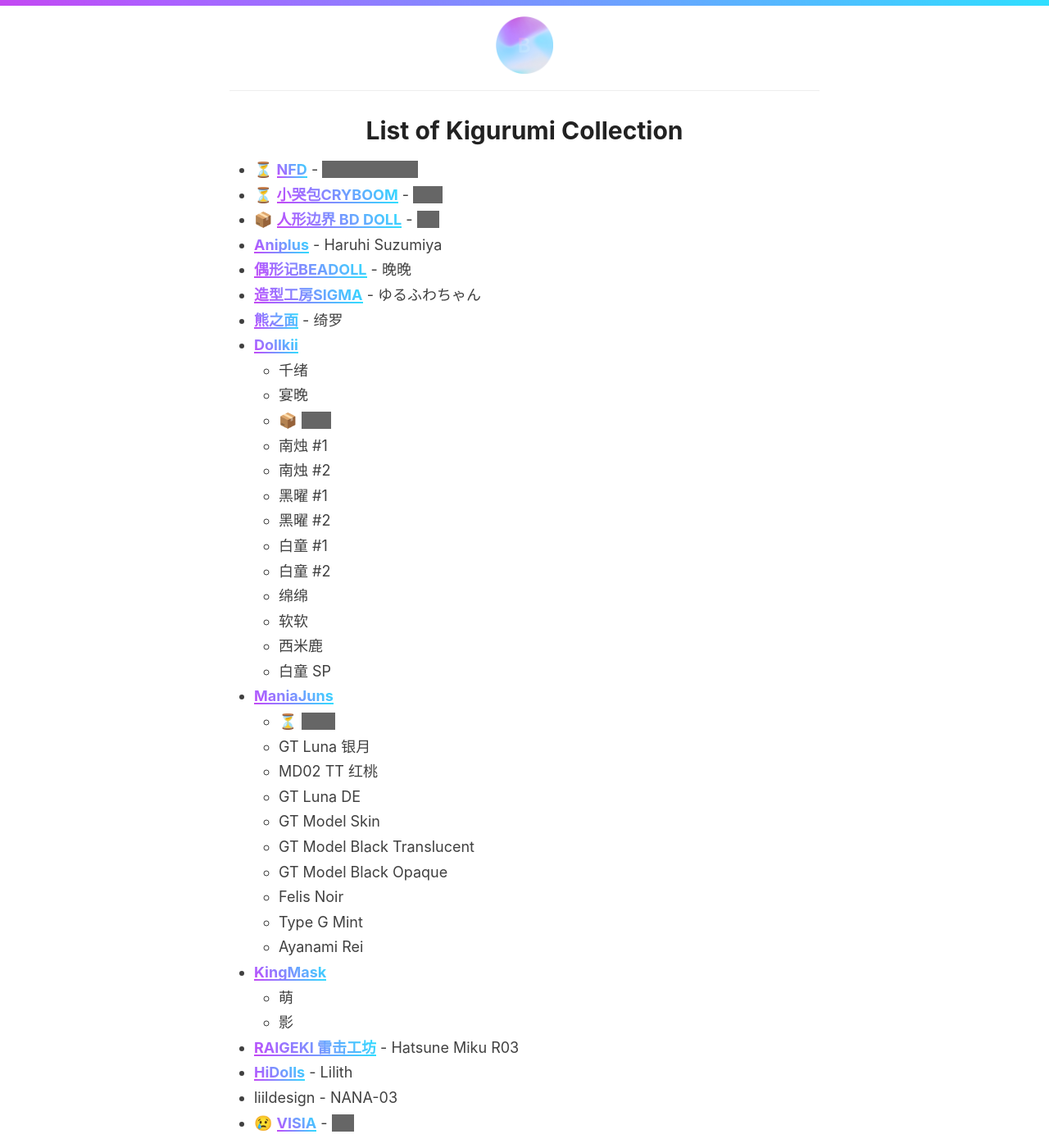
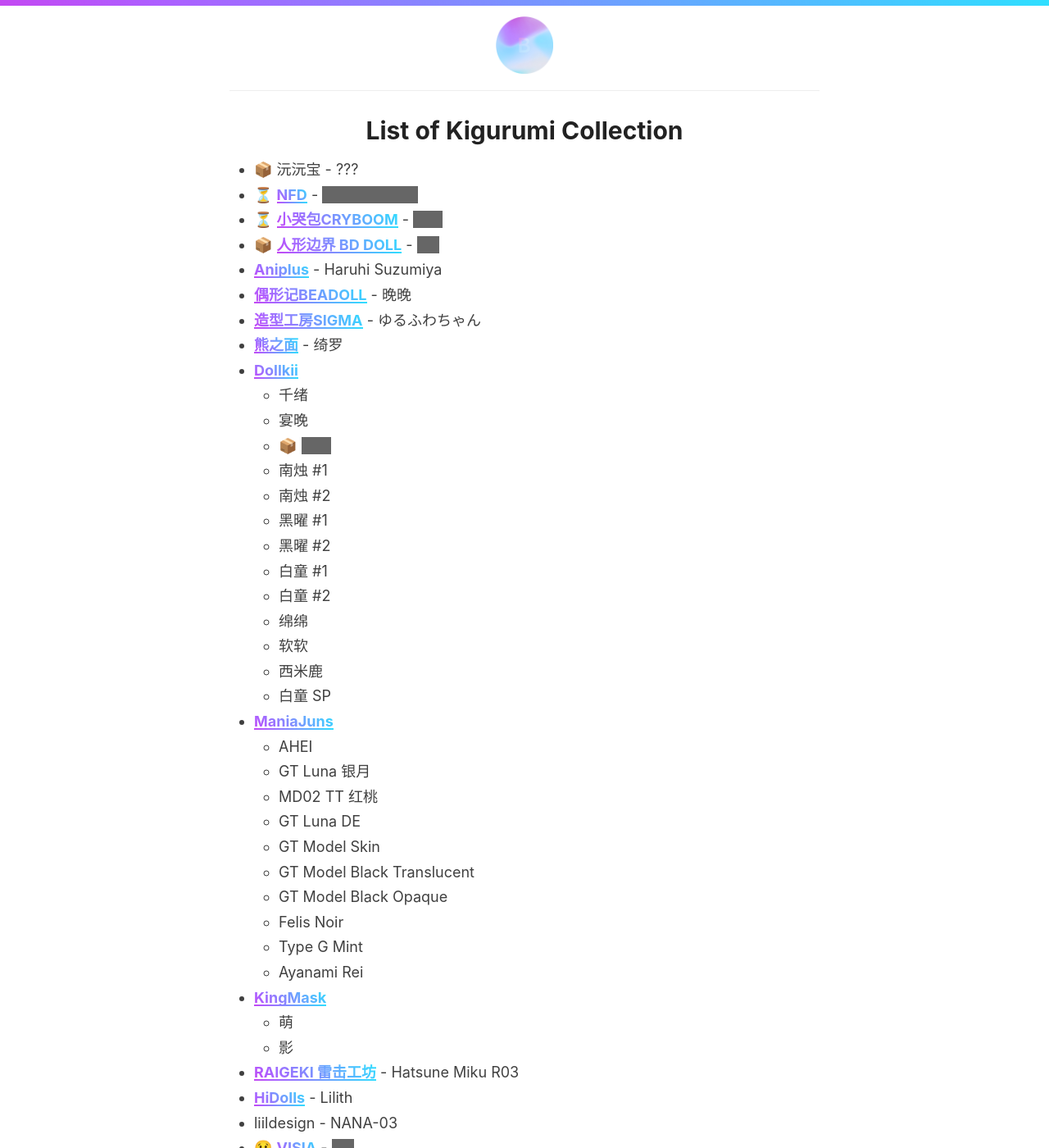
Before and after one commit to 98827ddb7e5a2c2e261912a23d9251d6/98827ddb7e5a2c2e261912a23d9251d6.github.io, a Jekyll site: the page built from _pages/kig-list.md, in a window 1280 px wide and 1400 px high. Shown: the whole window at 82% size. Built offline with Jekyll 4.4.1, drawn with Linux system fonts in a browser that asks for light colours.

Commit message:
- won an auction, AHEI arrived

```diff
--- a/_pages/kig-list.md
+++ b/_pages/kig-list.md
@@ -4,6 +4,7 @@
 permalink: /kig-list/
 ---
 
+- 📦 沅沅宝 - ???
 - ⏳ [NFD](https://twitter.com/NewfacedolL){:target="_blank" rel="noopener"} - <span class="hidden-text">Hatsune Miku<span>
 - ⏳ [小哭包CRYBOOM](https://www.xiaohongshu.com/user/profile/6119a23a000000000100084f){:target="_blank" rel="noopener"} - <span class="hidden-text">白化<span>
 - 📦 [人形边界 BD DOLL](https://m.weibo.cn/u/5215795871){:target="_blank" rel="noopener"} - <span class="hidden-text">???<span>
@@ -26,7 +27,7 @@
 	- 西米鹿
 	- 白童 SP
 - [ManiaJuns](https://twitter.com/maniajuns){:target="_blank" rel="noopener"}
-	- ⏳ <span class="hidden-text">AHEI<span>
+	- AHEI
 	- GT Luna 银月
 	- MD02 TT 红桃
 	- GT Luna DE
```
